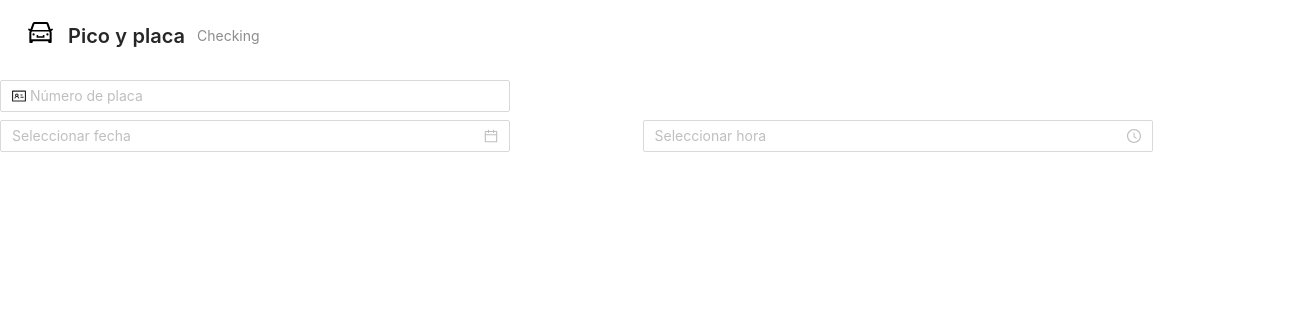
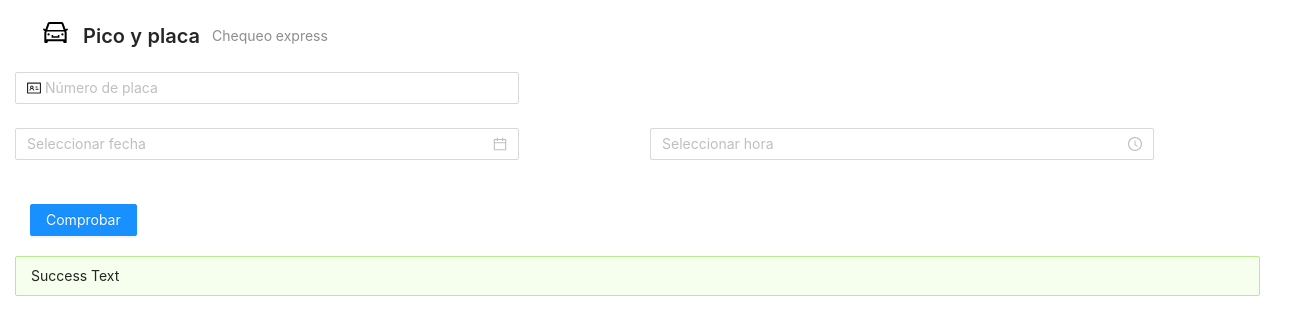
Before and after one commit to stealth14/predictor, a Next.js app: page / in a window 1280 px wide. Shown: the top 334 px of the page, 1307 px wide, since content can reach past the window. Built offline with nearby package versions, Linux system fonts and the light colour scheme.

Commit message:
form layout, form submitting

```diff
--- a/src/components/Form.js
+++ b/src/components/Form.js
@@ -1,23 +1,40 @@
 import React from 'react'
 
 import {
+  Form,
+  Button,
   TimePicker,
   DatePicker,
   Row,
   Col,
   Input,
   Space,
-  PageHeader
+  PageHeader,
+  Alert
 } from 'antd'
 
 import { CarOutlined, IdcardOutlined } from '@ant-design/icons'
 
 import styles from '@/styles/Home.module.css'
 
-export default function Form () {
+export default function PredictorForm () {
+  const onFinish = (values) => {
+    console.log('Success:', values)
+  }
+
+  const onFinishFailed = (errorInfo) => {
+    console.log('Failed:', errorInfo)
+  }
+
   return (
     <Space className={styles.space} direction="vertical">
-      <Row gutter={5}>
+      <Form
+        name="basic"
+        initialValues={{ remember: true }}
+        onFinish={onFinish}
+        onFinishFailed={onFinishFailed}
+      >
+        <Row justify="center" gutter={5}>
           <Col xs={24} sm={24} md={24} lg={24} xl={24}>
             <PageHeader
               avatar={{
@@ -25,22 +42,33 @@ export default function Form () {
               }}
               className="site-page-header"
               title="Pico y placa"
-            subTitle="Checking"
+              subTitle="Chequeo express"
               backIcon={false}
             />
           </Col>
         </Row>
         <Row gutter={5}>
           <Col xs={12} sm={12} md={12} lg={12} xl={12}>
+            <Form.Item
+              rules={[
+                {
+                  required: true,
+                  message: 'Debes ingresar la placa de tu vehiculo'
+                }
+              ]}
+              name="licensePlate"
+            >
               <Input
-            style={{ width: '80%' }}
+                className={styles.input}
                 placeholder="Número de placa"
                 prefix={<IdcardOutlined />}
+                value
               />
+            </Form.Item>
           </Col>
         </Row>
 
-      <Row gutter={5}>
+        <Row justify="center" gutter={5}>
           <Col
             style={{ marginBottom: 10 }}
             xs={24}
@@ -49,12 +77,37 @@ export default function Form () {
             lg={12}
             xl={12}
           >
+            <Form.Item
+              rules={[
+                { required: true, message: 'Debes seleccionar la fecha' }
+              ]}
+              name="date"
+            >
               <DatePicker style={{ width: '80%' }} />
+            </Form.Item>
           </Col>
           <Col xs={24} sm={12} md={12} lg={12} xl={12}>
+            <Form.Item
+              rules={[{ required: true, message: 'Debes seleccionar la hora' }]}
+              name="time"
+            >
               <TimePicker style={{ width: '80%' }} />
+            </Form.Item>
           </Col>
         </Row>
+        <Row justify="center" gutter={24}>
+          <Col style={{ marginLeft: 30, marginTop: 10 }} span={24}>
+            <Button type="primary" htmlType="submit">
+              Comprobar
+            </Button>{' '}
+          </Col>
+        </Row>
+        <Row style={{ marginTop: 20, marginRight: 20 }}>
+          <Col span={24}>
+            <Alert message="Success Text" type="success" />
+          </Col>
+        </Row>
+      </Form>
     </Space>
   )
 }
--- a/src/styles/Home.module.css
+++ b/src/styles/Home.module.css
@@ -1,9 +1,14 @@
 .space {
   width: 100%;
   margin: 20;
+  padding-left: 15px;
 }
 
 .car {
   color: black;
   font-size: 25px;
 }
+
+.input {
+  width: 80%;
+}
```
Lines whose indentation alone changed are shown as unchanged.
